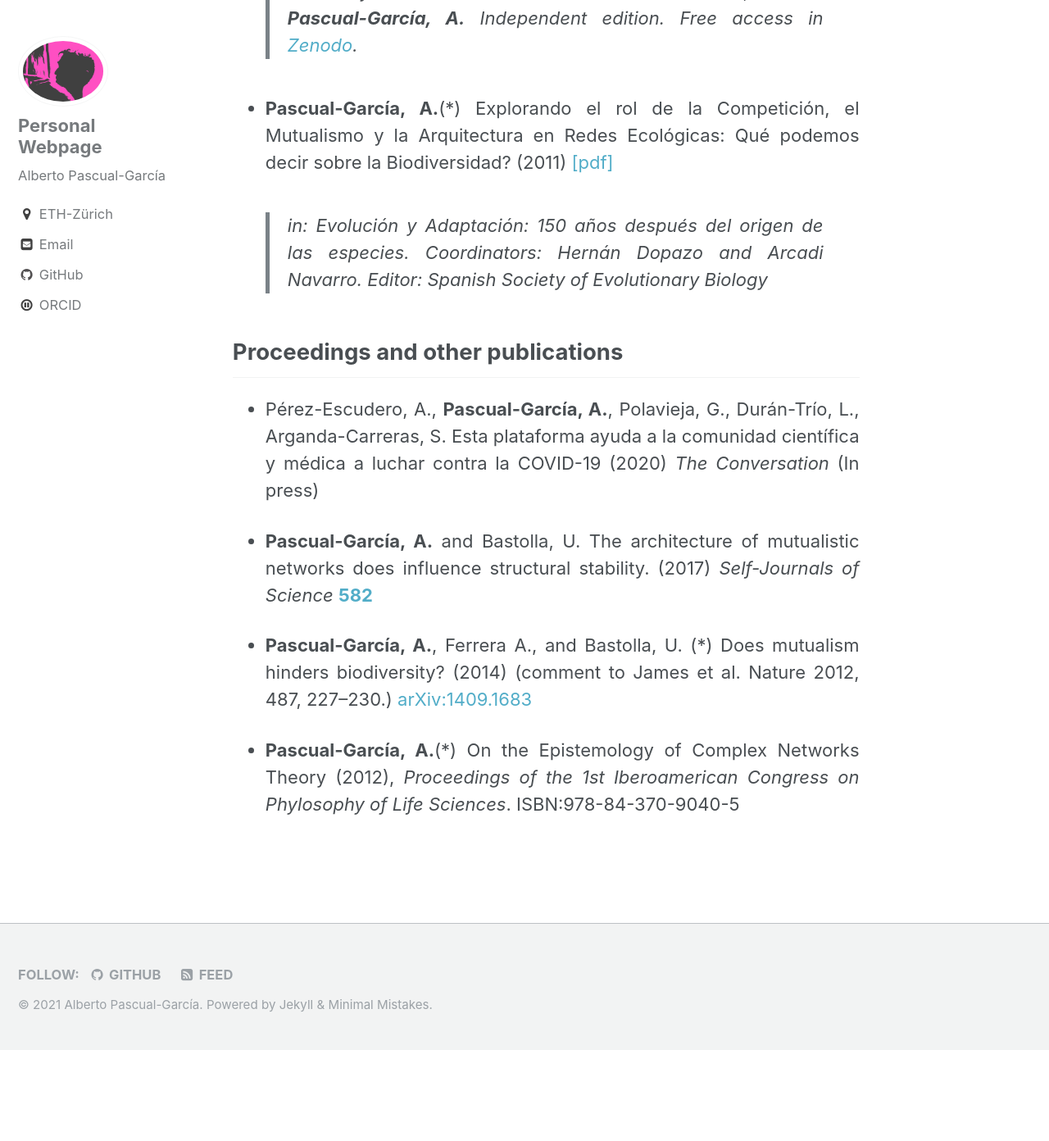
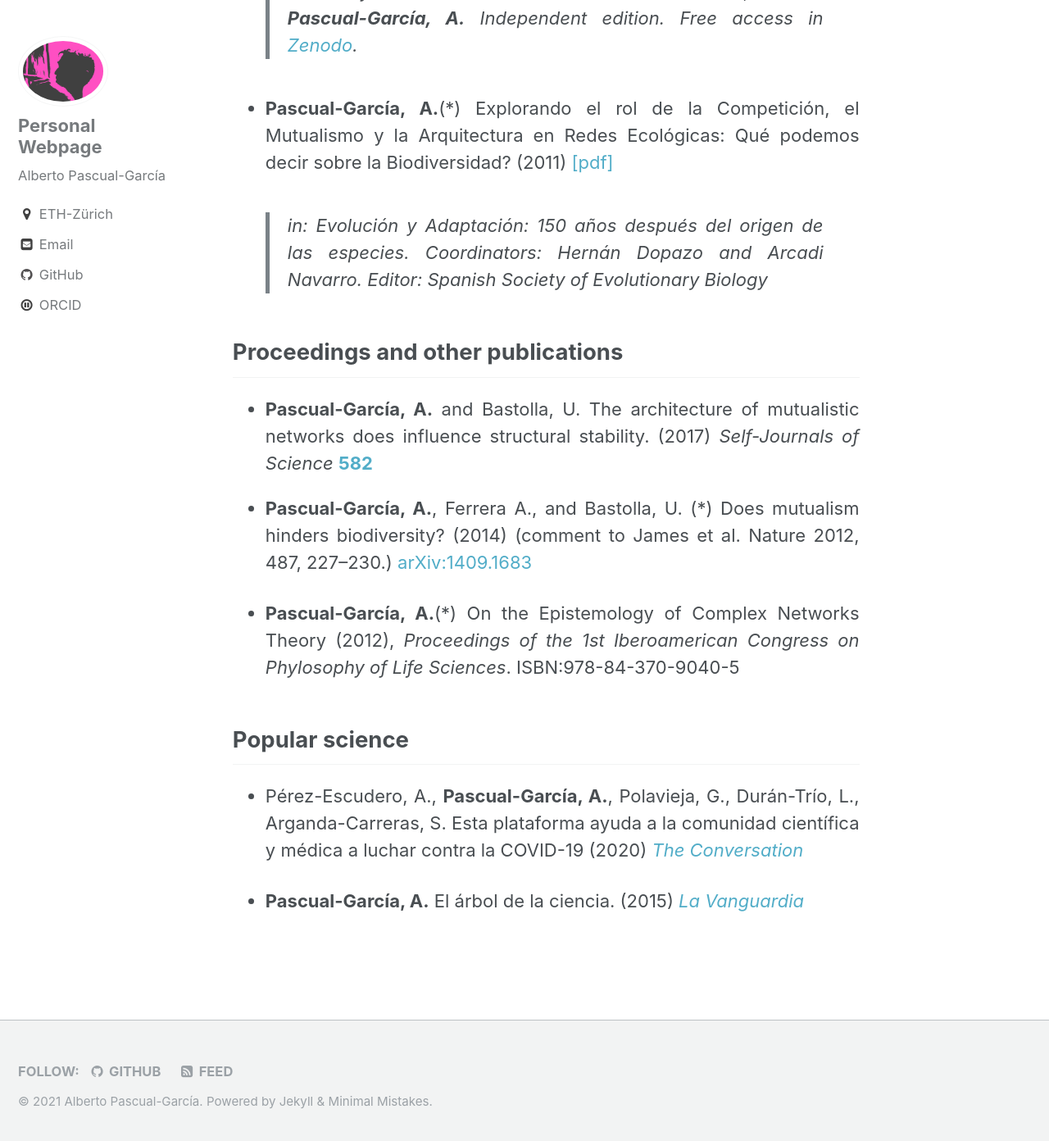
Before and after one commit to apascualgarcia/apascualgarcia.github.io, a Jekyll site: the page built from _pages/Publications.md, in a window 1280 px wide and 1400 px high, scrolled down 5630 px. Shown: the top 1392 px of the window at 82% size. Built offline with Jekyll 4.4.1, drawn with Linux system fonts in a browser that asks for light colours; before the commit the page ends 6911 px from its top, so only the background shows below that; some of the changed text lies outside the part shown.

Commit message:
minor formatting edits

```diff
--- a/_pages/Publications.md
+++ b/_pages/Publications.md
@@ -13,42 +13,42 @@ permalink: /_pages/Publications/
 
 
 
-* **Pascual-García, A.**(*), Klein, J., Villers, J., Campillo-Funollet, E., & Sarkis, C. (2021). Empowering the crowd: Feasible strategies to minimize the spread of COVID-19 in high-density informal settlements. _Under review_ [doi: 10.1101/2020.08.26.20181990](https://doi.org/10.1101/2020.08.26.20181990)
+* **Pascual-García, A.**(*), Klein, J., Villers, J., Campillo-Funollet, E., & Sarkis, C. (2021). Empowering the crowd: Feasible strategies to minimize the spread of COVID-19 in high-density informal settlements. _Under review_ [doi: 10.1101/2020.08.26.20181990](https://doi.org/10.1101/2020.08.26.20181990).
 
-* Jones, M.(*), Rivett, D. **Pascual-García, A.** & Bell, T. (2021) Productive bacterial communities exclude invaders. _Under review_ [doi: 10.1101/2019.12.18.881102](https://www.biorxiv.org/content/10.1101/2019.12.18.881102v1)
+* Jones, M.(*), Rivett, D. **Pascual-García, A.** & Bell, T. (2021) Productive bacterial communities exclude invaders. _Under review_ [doi: 10.1101/2019.12.18.881102](https://www.biorxiv.org/content/10.1101/2019.12.18.881102v1).
 
-* **Pascual-García, A.**(*), (2021) Phylogenetic Core Groups: A promising concept in search of a consistent methodological framework. _Microbiome_ 9, 73. [doi: 10.1186/s40168-021-01023-y](https://doi.org/10.1186/s40168-021-01023-y) [pdf](/assets/articles/Pascual-Garcia_PhylogeneticCoreGroups_Microbiome_2021.pdf)
+* **Pascual-García, A.**(*), (2021) Phylogenetic Core Groups: A promising concept in search of a consistent methodological framework. _Microbiome_ 9, 73. [doi: 10.1186/s40168-021-01023-y](https://doi.org/10.1186/s40168-021-01023-y). [[pdf]](/assets/articles/Pascual-Garcia_PhylogeneticCoreGroups_Microbiome_2021.pdf)
 
 
-* Ramoneda, J., Hawes, I., **Pascual-García, A.**, Mackey, T.J., Sumner, D.Y., Jungblut, AD(*). (2021)  Habitat connectivity and environmental controls on the structure of phototrophic microbial mats and bacterioplankton communities in an Antarctic freshwater system  _FEMS Microbiology Ecology_, fiab044. [doi: 10.1093/femsec/fiab044](https://doi.org/10.1093/femsec/fiab044)
+* Ramoneda, J., Hawes, I., **Pascual-García, A.**, Mackey, T.J., Sumner, D.Y., Jungblut, AD(*). (2021)  Habitat connectivity and environmental controls on the structure of phototrophic microbial mats and bacterioplankton communities in an Antarctic freshwater system  _FEMS Microbiology Ecology_, fiab044. [doi: 10.1093/femsec/fiab044](https://doi.org/10.1093/femsec/fiab044).
 
 
-* Ramirez Garcia, A., Zhang, J., Constancias, F., Greppi, A., Wortmann, E., Wandres, M., Hurley, K., **Pascual-García, A.**, Sturla, S., Lacroix, C., Schwab, C(*). (2021) Dietary and microbial manipulation of intestinal glycerol/diol dehydratases enhances potential for acrolein and propionate formation _Environ Microbiol_ 23: 1765-1779. [doi: 10.1111/1462-2920.15431](https://doi.org/0.1111/1462-2920.15431)
+* Ramirez Garcia, A., Zhang, J., Constancias, F., Greppi, A., Wortmann, E., Wandres, M., Hurley, K., **Pascual-García, A.**, Sturla, S., Lacroix, C., Schwab, C(*). (2021) Dietary and microbial manipulation of intestinal glycerol/diol dehydratases enhances potential for acrolein and propionate formation, _Environ Microbiol_ 23: 1765-1779. [doi: 10.1111/1462-2920.15431](https://doi.org/0.1111/1462-2920.15431).
 
 
-* **Pascual-García, A.**(*) & Bell, T. (2020). Community-level signatures of ecological succession in natural bacterial communities. _Nature Commun._  11(1), 1-11, [doi: 10.1038/s41467-020-16011-3](https://www.biorxiv.org/content/10.1101/636233v2https://doi.org/10.1038/s41467-020-16011-3), [[pdf]](/assets/articles/Pascual-Garcia_CommunityLevelSignaturesEcologicalSuccession_NatureComm_2020.pdf)
+* **Pascual-García, A.**(*) & Bell, T. (2020). Community-level signatures of ecological succession in natural bacterial communities. _Nature Commun._  11(1), 1-11, [doi: 10.1038/s41467-020-16011-3](https://www.biorxiv.org/content/10.1101/636233v2https://doi.org/10.1038/s41467-020-16011-3). [[pdf]](/assets/articles/Pascual-Garcia_CommunityLevelSignaturesEcologicalSuccession_NatureComm_2020.pdf)
 
-* **Pascual-García, A.**(*) & Bell, T. (2020). functionInk: An efficient method to detect functional groups in multidimensional networks reveals the hidden structure of ecological communities. _Meth. Ecol. Evol._, 11(7), 804-817 [doi: 10.1111/2041-210X.13377](https://doi.org/10.1111/2041-210X.13377) [[pdf]](/assets/articles/Pascual-Garcia_functionInk_MethEcolEvol_2020.pdf)
-  * Shortlisted for the [Robert May Prize 2020 ](https://methodsblog.com/2021/03/24/robert-may-prize-2020-the-shortlist/).
+* **Pascual-García, A.**(*) & Bell, T. (2020). functionInk: An efficient method to detect functional groups in multidimensional networks reveals the hidden structure of ecological communities. _Meth. Ecol. Evol._, 11(7), 804-817 [doi: 10.1111/2041-210X.13377](https://doi.org/10.1111/2041-210X.13377). [[pdf]](/assets/articles/Pascual-Garcia_functionInk_MethEcolEvol_2020.pdf)
+  * Shortlisted for the [Robert May Prize 2020.](https://methodsblog.com/2021/03/24/robert-may-prize-2020-the-shortlist/)
   * For the philosophical background see this [blog post](https://methodsblog.com/2021/04/22/the-quest-for-a-sharp-definition-of-function-in-biological-networks/).
 
 * **Pascual-García, A.**, Bonhoeffer, S. & Bell, T.(*) (2020). Microbial metabolically cohesive consortia and ecosystem functioning
 . _Philos. Trans. Royal Soc. B_, 375: 20190245, [doi: 10.1098/rstb.2019.0245](https://doi.org/10.1098/rstb.2019.0245) [[pdf]](/assets/articles/Pascual-Garcia_MeCoCoAndFunction_ProcRoySocB_2020.pdf)
 
-* **Pascual-García, A.**, Arenas, M., & Bastolla, U.(*) (2019). The molecular clock in the evolution of protein structures. _Systematic Biology_, syz022, [doi: 10.1093/sysbio/syz022](https://doi.org/10.1093/sysbio/syz022) [[pdf]](/assets/articles/Pascual-Garcia_MolecularClockProteinStructure_SystBiology_2019.pdf)
+* **Pascual-García, A.**, Arenas, M., & Bastolla, U.(*) (2019). The molecular clock in the evolution of protein structures. _Systematic Biology_, syz022, [doi: 10.1093/sysbio/syz022](https://doi.org/10.1093/sysbio/syz022). [[pdf]](/assets/articles/Pascual-Garcia_MolecularClockProteinStructure_SystBiology_2019.pdf)
 
-* Enke, T. N., Datta, M. S., Schwartzman, J., Cermak, N., Schmitz, D., Barrere, J., **Pascual-García, A.** & Cordero, O. X.(*) (2019). Modular Assembly of Polysaccharide-Degrading Marine Microbial Communities. _Current Biology._ 29(9), 1528-1535. [doi.org/10.1016/j.cub.2019.03.047](https://doi.org/10.1016/j.cub.2019.03.047) [[pdf]](/assets/articles/Enke_ModularAssembly_CurrentBiology_2019.pdf)
+* Enke, T. N., Datta, M. S., Schwartzman, J., Cermak, N., Schmitz, D., Barrere, J., **Pascual-García, A.** & Cordero, O. X.(*) (2019). Modular Assembly of Polysaccharide-Degrading Marine Microbial Communities. _Current Biology._ 29(9), 1528-1535. [doi.org/10.1016/j.cub.2019.03.047](https://doi.org/10.1016/j.cub.2019.03.047). [[pdf]](/assets/articles/Enke_ModularAssembly_CurrentBiology_2019.pdf)
 
-* **Pascual‐García, A.**(*) (2018). A constructive approach to the epistemological problem of emergence in complex systems.  _PloS one_, e201745008. [doi: 0.1371/journal.pone.0206489](https://doi.org/10.1371/journal.pone.0206489)
+* **Pascual‐García, A.**(*) (2018). A constructive approach to the epistemological problem of emergence in complex systems.  _PloS one_, e201745008. [doi: 0.1371/journal.pone.0206489](https://doi.org/10.1371/journal.pone.0206489).
  [[pdf]](/assets/articles/Pascual-Garcia_EmergenceComplexSystems_PloSone_2018.pdf)
 
-* Amigo, I., & **Pascual‐García, A.**(*) (2017). Conflicts of interest in scientific publishing. _EMBO reports_, e201745008. [doi: 10.0.59.148/embr.201745008](http://10.0.59.148/embr.201745008) [[pdf]](/assets/articles/Amigo_ConflictInterestSciencePublish_EMBOrep_2017.pdf)
+* Amigo, I., & **Pascual‐García, A.**(*) (2017). Conflicts of interest in scientific publishing. _EMBO reports_, e201745008. [doi: 10.0.59.148/embr.201745008](http://10.0.59.148/embr.201745008). [[pdf]](/assets/articles/Amigo_ConflictInterestSciencePublish_EMBOrep_2017.pdf)
 
-* **Pascual-García, A.** and Bastolla U.(*) (2017) Mutualism supports biodiversity when the direct competition is weak _Nature Commun._, 8, 14326 [doi: 10.1038/ncomms14326](https://doi.org/10.1038/ncomms14326) [[pdf]](/assets/articles/Pascual-Garcia_May-MacArthur_NatComm_2017.pdf)
-  * Featured in the Spanish Public National Radio, (in the [news](http://www.rtve.es/alacarta/audios/el-laboratorio-de-jal/laboratorio-jal-decide-especies-sobreviven-24-03-17/3955758/) and in an [interview](http://www.rtve.es/alacarta/audios/entre-probetas/entre-probetas-estimulo-matematicas-evolucion-especies-29-03-17/3960928/).
+* **Pascual-García, A.** and Bastolla U.(*) (2017) Mutualism supports biodiversity when the direct competition is weak _Nature Commun._, 8, 14326 [doi: 10.1038/ncomms14326](https://doi.org/10.1038/ncomms14326). [[pdf]](/assets/articles/Pascual-Garcia_May-MacArthur_NatComm_2017.pdf)
+  * Featured in the Spanish Public National Radio, (in the [news](http://www.rtve.es/alacarta/audios/el-laboratorio-de-jal/laboratorio-jal-decide-especies-sobreviven-24-03-17/3955758/) and in an [interview](http://www.rtve.es/alacarta/audios/entre-probetas/entre-probetas-estimulo-matematicas-evolucion-especies-29-03-17/3960928/)).
   * Featured in the Science website [_Madrid+_](http://www.madrimasd.org/blogs/biocienciatecnologia/2017/03/10/133645#respond).
 
-* Sánchez-Nido, G., Romano, L., Bastolla, U. and **Pascual-García, A.**(*) (2016) Learning protein folding and evolution with a snake puzzle. _PeerJ Computer Science_ 2:e100 [doi: 10.7717/peerj-cs.100](https://doi.org/10.7717/peerj-cs.100) [[pdf]](/assets/articles/Nido_SnakePuzzle_PeerJCompSc_2016.pdf)
+* Sánchez-Nido, G., Romano, L., Bastolla, U. and **Pascual-García, A.**(*) (2016) Learning protein folding and evolution with a snake puzzle. _PeerJ Computer Science_ 2:e100 [doi: 10.7717/peerj-cs.100](https://doi.org/10.7717/peerj-cs.100). [[pdf]](/assets/articles/Nido_SnakePuzzle_PeerJCompSc_2016.pdf)
   *  Recommended in [_f1000_](https://f1000.com/prime/727082679)
 
 * Ferrera A., **Pascual-García, A.** and Bastolla, U.(*) (2016) Effective competition determines the global stability of model ecosystems _Theoretical Ecology_, [doi:10.1007/s12080-016-0322-z](https://doi.org/10.1007/s12080-016-0322-z) [[pdf]](/assets/articles/Ferrera_GlobalStabilityEffectiveCompetition_TheorEcol_2016.pdf)
@@ -110,7 +110,6 @@ permalink: /_pages/Publications/
 
 ## Proceedings and other publications
 
-* Pérez-Escudero, A., **Pascual-García, A.**, Polavieja, G., Durán-Trío, L., Arganda-Carreras, S. Esta plataforma ayuda a la comunidad científica y médica a luchar contra la COVID-19 (2020) _The Conversation_ (In press)
 
 * **Pascual-García, A.** and Bastolla, U. The architecture of mutualistic networks does influence structural stability. (2017) _Self-Journals of Science_ [**582**](http://sjscience.org/article?id=582)
 
@@ -121,3 +120,9 @@ permalink: /_pages/Publications/
 * **Pascual-García, A.**, Ferrera A., and Bastolla, U. (*)  Does mutualism hinders biodiversity? (2014) (comment to James et al. Nature 2012, 487, 227--230.) [arXiv:1409.1683](https://arxiv.org/abs/1409.1683)
 
 * **Pascual-García, A.**(*) On the Epistemology of Complex Networks Theory (2012), _Proceedings of the 1st Iberoamerican Congress on Phylosophy of Life Sciences_. ISBN:978-84-370-9040-5
+
+## Popular science
+
+* Pérez-Escudero, A., **Pascual-García, A.**, Polavieja, G., Durán-Trío, L., Arganda-Carreras, S. Esta plataforma ayuda a la comunidad científica y médica a luchar contra la COVID-19 (2020) [_The Conversation_](https://theconversation.com/crowdfight-covid-19-comunidad-cientifica-y-medica-contra-la-pandemia-140821)
+
+* **Pascual-García, A.** El árbol de la ciencia. (2015) [_La Vanguardia_](https://blogs-lectores.lavanguardia.com/colaboraciones/el-arbol-de-la-ciencia-94977)
```
